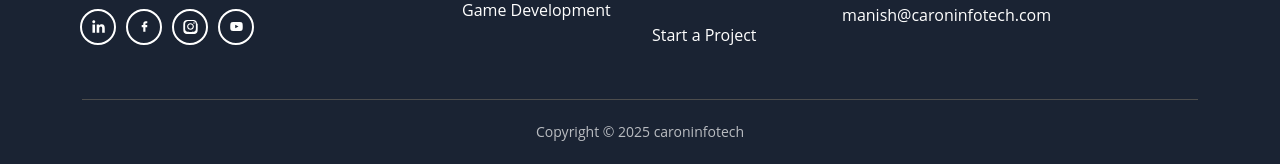
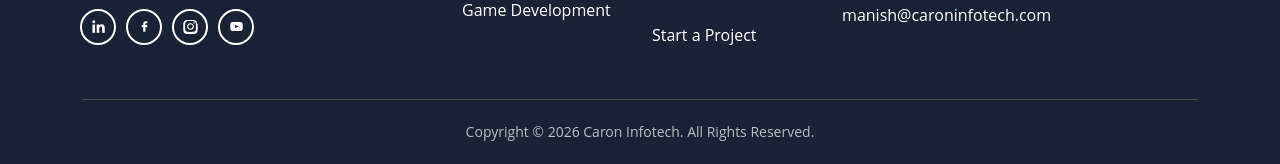
Before and after one commit to designerankush/caron_website, a PHP site: page /faq.php in a window 1280 px wide. Shown: the part 1711-1875 px from the top of the page. Run offline with PHP 8.4, Linux system fonts and the light colour scheme.

Commit message:
Feature(Meta) - Meta desc made dynamic - Footer copyright year made dynamic

```diff
--- a/includes/footer.php
+++ b/includes/footer.php
@@ -130,7 +130,9 @@
     <div class="container">
       <div class="cs-bottom_footer">
         <div class="cs-bottom_footer_left">
-          <span class="cs-copyright">Copyright © 2025 caroninfotech</span>
+          <span class="cs-copyright">
+            Copyright © <?= date('Y') ?> Caron Infotech. All Rights Reserved.
+          </span>
         </div>
         <!-- <div class="cs-bottom_footer_right">
           <ul class="cs-footer_links cs-mp0">
--- a/includes/header.php
+++ b/includes/header.php
@@ -1,3 +1,37 @@
+<?php
+
+// 1) Load central meta map
+$__metaMap = [];
+$__metaFile = __DIR__ . '/page-meta.php';
+if (is_file($__metaFile)) {
+  $__metaMap = include $__metaFile;
+}
+
+// 2) Detect current page (index.php, about.php, etc.)
+$__currentPage = basename($_SERVER['SCRIPT_NAME'] ?? 'index.php');
+
+// 3) Pick meta from config unless page already set $page_title / $meta_description
+$__defaultTitle = 'Caron Infotech';
+$__defaultDesc  = 'Caron Infotech - Web, Mobile, AI & Software Development.';
+
+$__pageMeta = $__metaMap[$__currentPage] ?? [];
+$page_title = isset($page_title) && trim($page_title) !== ''
+  ? $page_title
+  : ($__pageMeta['title'] ?? $__defaultTitle);
+
+$meta_description = isset($meta_description) && trim($meta_description) !== ''
+  ? $meta_description
+  : ($__pageMeta['desc'] ?? $__defaultDesc);
+
+// 4) Current URL (for canonical + OG)
+$__scheme = (!empty($_SERVER['HTTPS']) && $_SERVER['HTTPS'] !== 'off') ? 'https' : 'http';
+$__host   = $_SERVER['HTTP_HOST'] ?? 'caroninfotech.com';
+$__uri    = $_SERVER['REQUEST_URI'] ?? '/';
+$__url    = $__scheme . '://' . $__host . $__uri;
+
+// Optional: choose OG image (keep your existing default)
+$og_image = $og_image ?? 'https://www.caroninfotech.com/assets/img/about/social-card.jpg';
+?>
 <!DOCTYPE html>
 <html class="no-js" lang="en">
 
@@ -10,28 +44,26 @@
   })(window,document,'script','dataLayer','GTM-WSNPM2W8');</script>
   <!-- End Google Tag Manager -->
 
-  <!-- Meta Tags -->
   <meta charset="utf-8">
   <meta http-equiv="x-ua-compatible" content="ie=edge">
   <meta name="viewport" content="width=device-width, initial-scale=1">
-  <meta name="description" content="CaronInfotech">
-  <meta name="author" content="Welcome to Caron Infotech, where we blend innovation with expertise to elevate
-  your digital presence, product and software development. Discover our comprehensive solutions tailored for
-  web, mobile,BlockChain, IOT and game development that turn your visions into virtual success stories.">
-  <meta name="google-site-verification" content="mn9z9TPLdLqsHMZ9ANr8a0ojFrRwowSrbfRXWpsknzk" />
+
+  <title><?= htmlspecialchars($page_title) ?></title>
+  <meta name="description" content="<?= htmlspecialchars($meta_description) ?>">
+  <link rel="canonical" href="<?= htmlspecialchars($__url) ?>">
   <!-- Open Graph -->
-  <meta property="og:title" content="Unleash Digital Product Excellence with Caron Infotech" />
-  <meta property="og:description" content="Welcome to Caron Infotech, where we blend innovation with expertise to elevate your digital presence, product and software development." />
-  <meta property="og:image" content="https://www.caroninfotech.com/assets/img/about/social-card.jpg" />
-  <meta property="og:url" content="https://www.caroninfotech.com" />
+  <meta property="og:title" content="<?= htmlspecialchars($page_title) ?>" />
+  <meta property="og:description" content="<?= htmlspecialchars($meta_description) ?>" />
+  <meta property="og:image" content="<?= htmlspecialchars($og_image) ?>" />
+  <meta property="og:url" content="<?= htmlspecialchars($__url) ?>" />
   <meta property="og:type" content="website" />
 
   <!-- Twitter -->
   <meta name="twitter:card" content="summary_large_image" />
-  <meta name="twitter:title" content="Unleash Digital Product Excellence with Caron Infotech" />
-  <meta name="twitter:description" content="Welcome to Caron Infotech, where we blend innovation with expertise to elevate your digital presence, product and software development." />
-  <meta name="twitter:image" content="https://www.caroninfotech.com/assets/img/about/social-card.jpg" />
-  <!-- Google site -->
+  <meta name="twitter:title" content="<?= htmlspecialchars($page_title) ?>" />
+  <meta name="twitter:description" content="<?= htmlspecialchars($meta_description) ?>" />
+  <meta name="twitter:image" content="<?= htmlspecialchars($og_image) ?>" />
+  <meta name="google-site-verification" content="mn9z9TPLdLqsHMZ9ANr8a0ojFrRwowSrbfRXWpsknzk" />
   <meta name="google-site-verification" content="wpxXoEbbbYhzQDjIvsVkPPHvNpENpiPZ4hwP_afUVCQ" />
 
 
@@ -43,11 +75,6 @@
   <link rel="manifest" href="assets/img/favicons/manifest.json">
   <meta name="msapplication-TileImage" content="assets/img/favicons/mstile-150x150.png">
   <meta name="theme-color" content="#1a2333">
-
-  <!-- Site Title -->
-  <title>Welcome to Caron Infotech, where we blend innovation with expertise to elevate
-    your digital presence, product and software development. Discover our comprehensive solutions tailored for
-    web, mobile,BlockChain, IOT and game development that turn your visions into virtual success stories.</title>
   <link rel="stylesheet" href="assets/css/plugins/bootstrap.min.css">
   <link rel="stylesheet" href="assets/css/plugins/fontawesome.min.css">
   <link rel="stylesheet" href="assets/css/plugins/slick.css">
@@ -57,11 +84,11 @@
 </head>
 
 <body>
-    <!-- Google Tag Manager (noscript) -->
-    <noscript><iframe src="https://www.googletagmanager.com/ns.html?id=GTM-WSNPM2W8"
-    height="0" width="0" style="display:none;visibility:hidden"></iframe></noscript>
-    <!-- End Google Tag Manager (noscript) -->
-    <div class="cs-preloader cs-center">
+  <!-- Google Tag Manager (noscript) -->
+  <noscript><iframe src="https://www.googletagmanager.com/ns.html?id=GTM-WSNPM2W8"
+  height="0" width="0" style="display:none;visibility:hidden"></iframe></noscript>
+  <!-- End Google Tag Manager (noscript) -->
+  <div class="cs-preloader cs-center">
     <div class="cs-preloader_in"></div>
   </div>
 
--- /dev/null
+++ b/includes/page-meta.php
@@ -0,0 +1,57 @@
+<?php
+// includes/page-meta.php
+// Central meta config (one place)
+
+return [
+  // Main pages
+  'index.php' => [
+    'title' => 'Web, Mobile, AI & Software Development | Caron Infotech',
+    'desc'  => 'Innovative web, mobile, blockchain, IoT, and game development solutions to boost your digital presence and bring your ideas to life. Visit us.',
+  ],
+  'about.php' => [
+    'title' => 'Your Trusted Partner for Digital Innovation | About Caron Infotech',
+    'desc'  => "Discover Caron Infotech's mission to empower entrepreneurs with innovative tech solutions in web, mobile, blockchain, and AI development.",
+  ],
+  'service.php' => [
+    'title' => 'Custom Software, Web, Mobile & AI Solutions | Caron Infotech Services',
+    'desc'  => 'Explore Caron Infotech’s expert services in web, mobile, AI, and software development. We help turn your digital ideas into successful solutions.',
+  ],
+  'portfolio.php' => [
+    'title' => 'Web, Mobile & Blockchain Projects | Caron Infotech Portfolio',
+    'desc'  => "Explore Caron Infotech's diverse portfolio featuring innovative web, mobile, blockchain, and game development projects that bring digital visions to life.",
+  ],
+  'faq.php' => [
+    'title' => 'Software Development & Project Insights | Caron Infotech FAQ',
+    'desc'  => 'Get answers to common questions about Caron Infotech’s development process, timelines, pricing, and satisfaction guarantees. Learn how we deliver quality solutions.',
+  ],
+  'contacts.php' => [
+    'title' => 'Get in Touch for Digital Solutions | Contact Caron Infotech',
+    'desc'  => "Reach out to Caron Infotech for expert web, mobile, AI, and software development services. Let's discuss how we can bring your digital ideas to life.",
+  ],
+
+  // Service detail pages
+  'saas-development.php' => [
+    'title' => 'SaaS Development Services for Scalable Apps | Caron Infotech',
+    'desc'  => 'Caron Infotech provides secure, Best SaaS development services to build cloud-based apps with modern UI, subscription billing, and growth-ready features.',
+  ],
+  'web-development.php' => [
+    'title' => 'Best Web Development Companies in Mohali | Caron Infotech',
+    'desc'  => 'Caron Infotech is among the best web development companies in Mohali, offering secure, fast, and SEO-friendly websites with modern design and support.',
+  ],
+  'mobile-development.php' => [
+    'title' => 'Top Mobile App Development Companies in Mohali | Caron Infotech',
+    'desc'  => 'Caron Infotech is one of the top mobile app development companies in Mohali, building scalable iOS, Android, and cross-platform apps with great UI.',
+  ],
+  'ui-ux-design.php' => [
+    'title' => 'Best UI / UX Design in Mohali Services | Caron Infotech',
+    'desc'  => 'Caron Infotech offers the best UI / UX design in Mohali, creating user-friendly web and mobile app interfaces with modern layouts and better engagement.',
+  ],
+  'game-development.php' => [
+    'title' => 'Top Game Development Companies in Mohali | Caron Infotech',
+    'desc'  => 'Caron Infotech ranks among the top game development companies in Mohali, delivering engaging 2D/3D, AR/VR, and cross-platform games with stunning design.',
+  ],
+  'automation-integrations.php' => [
+    'title' => 'Automation & Integration Services for Businesses | Caron Infotech',
+    'desc'  => 'Caron Infotech provides automation and integration services to streamline workflows, connect apps, improve efficiency, and scale business operations with ease.',
+  ],
+];
```
